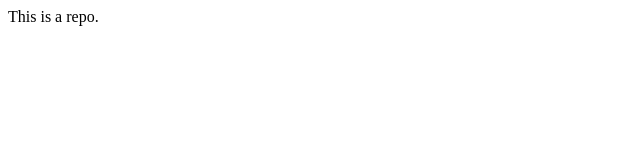
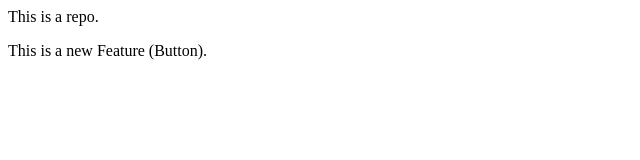
Before and after one commit to Ben10hub/localrepo, a plain HTML site: page index.html in a window 1280 px wide. Shown: the whole page, without its empty margins (0-640 px from the left). Drawn offline with Linux system fonts and the light colour scheme.

Commit message:
Add Button

```diff
--- a/index.html
+++ b/index.html
@@ -1 +1,2 @@
 <p>This is a repo.</p>
+<p>This is a new Feature (Button). </p>
```
